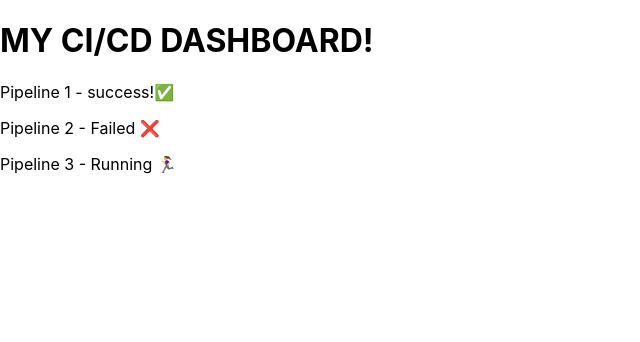
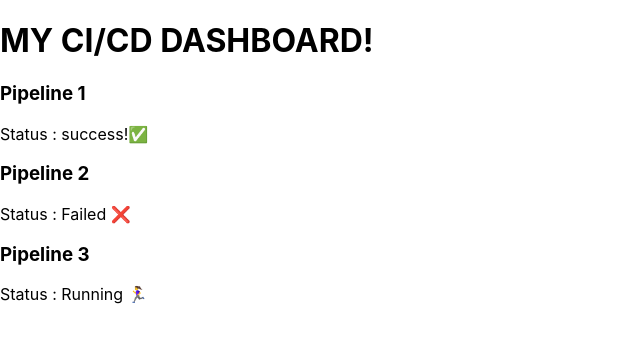
Before and after one commit to bhumiii083/CI-CD-Dashboard, a React (Create React App) app: page / in a window 1280 px wide. Shown: the top 342 px of the page, without its empty margins (0-640 px from the left). Built offline with nearby package versions, Linux system fonts and the light colour scheme.

Commit message:
day 3:created child componet , passed values from parent to child

```diff
--- a/src/App.js
+++ b/src/App.js
@@ -15,15 +15,26 @@ status : 'Failed ❌'
   status: 'Running 🏃‍♀️'
 }]
 
+// PipelineCard = template (how UI looks)
+// App = provides data
+function PipelineCard ({name,status}) {
+  return(
+    <div>
+      <h3>{name}</h3>
+      <p>Status : {status}</p>
+    </div>
+  )
+}
 function App() {
   return (
     <div>
       <h1>MY CI/CD DASHBOARD!</h1>
       {pipeline.map((pl) =>(
-      <p key ={pl.id}>
-        {pl.name} - {pl.status}
-      </p>
-
+      <PipelineCard
+      key={pl.id}
+      name={pl.name}
+      status={pl.status}
+        />
       ))}
     </div>
   );
```
